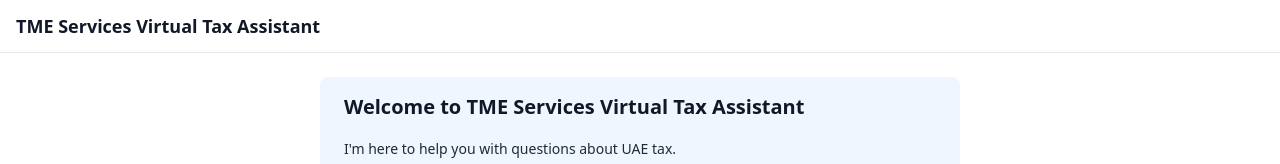
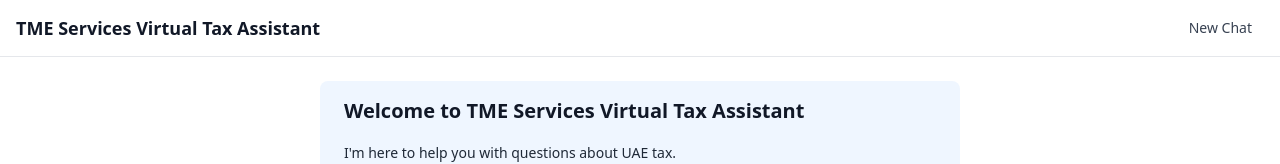
Before and after one commit to universal-damir/tme-tax-frontend, a React (Create React App) app: page /chat in a window 1280 px wide. Shown: the top 164 px of the page. Built offline with nearby package versions, Linux system fonts and the light colour scheme; sample sign-in values are in the browser's storage.

Commit message:
favicon adn new chat button

```diff
--- a/public/index.html
+++ b/public/index.html
@@ -2,7 +2,7 @@
 <html lang="en">
   <head>
     <meta charset="utf-8" />
-    <link rel="icon" href="%PUBLIC_URL%/favicon-gpt" />
+    <link rel="icon" href="%PUBLIC_URL%/favicon-gpt.png" />
     <meta name="viewport" content="width=device-width, initial-scale=1" />
     <meta name="theme-color" content="#000000" />
     <meta
--- a/src/components/TaxChatUI.jsx
+++ b/src/components/TaxChatUI.jsx
@@ -16,6 +16,7 @@
   const [error, setError] = useState(null);
   const messagesEndRef = useRef(null);
   const textareaRef = useRef(null);
+  const [waitingForFirstToken, setWaitingForFirstToken] = useState(false);
 
   const scrollToBottom = () => {
     messagesEndRef.current?.scrollIntoView({ behavior: "smooth" });
@@ -45,6 +46,7 @@
     setIsLoading(true);
     setStreamedMessage('');
     setError(null);
+    setWaitingForFirstToken(true);
 
     try {
       const response = await fetch(`${API_URL}/api/chat`, {
@@ -87,6 +89,7 @@
             const data = JSON.parse(jsonStr);
 
             if (data.type === 'content') {
+              setWaitingForFirstToken(false);
               accumulatedMessage += data.content || '';
               setStreamedMessage(accumulatedMessage);
             } else if (data.type === 'error') {
@@ -112,6 +115,7 @@
         }
       }
     } catch (error) {
+      setWaitingForFirstToken(false);
       console.error('Chat error:', error);
       setError('Failed to send message. Please try again.');
       setMessages(prev => [...prev, {
@@ -130,6 +134,17 @@
     }
   };
 
+  const handleNewChat = () => {
+    setMessages([{
+      sender: 'assistant',
+      text: "## Welcome to TME Services Virtual Tax Assistant\n\nI'm here to help you with questions about UAE tax.\n\nHow can I assist you today?"
+    }]);
+    setInput('');
+    setStreamedMessage('');
+    setError(null);
+    setWaitingForFirstToken(false);
+  };
+
   const MessageContent = ({ text }) => (
     <div className="prose prose-sm max-w-none prose-headings:text-gray-900 prose-p:text-gray-800">
       <ReactMarkdown>{text}</ReactMarkdown>
@@ -141,9 +156,17 @@
       <div className="flex-1 flex flex-col">
         <div className="border-b px-4 py-3 flex items-center justify-between">
           <h1 className="text-lg font-semibold text-gray-900">TME Services Virtual Tax Assistant</h1>
-          <button className="md:hidden p-2 hover:bg-gray-100 rounded-md">
-            <MoreVertical className="w-5 h-5 text-gray-600" />
-          </button>
+          <div className="flex items-center gap-2">
+            <button
+              onClick={handleNewChat}
+              className="hidden md:flex items-center px-3 py-1.5 text-sm text-gray-700 hover:text-gray-900 hover:bg-gray-100 rounded-md transition-colors"
+            >
+              New Chat
+            </button>
+            <button className="md:hidden p-2 hover:bg-gray-100 rounded-md">
+              <MoreVertical className="w-5 h-5 text-gray-600" />
+            </button>
+          </div>
         </div>
 
         <div className="flex-1 overflow-y-auto">
@@ -159,6 +182,19 @@
                 </div>
               </div>
             ))}
+            {waitingForFirstToken && (
+              <div className="mb-6">
+                <div className="flex bg-blue-50 rounded-lg py-4 px-6">
+                  <div className="w-full">
+                    <div className="text-gray-900">
+                      <span className="inline-flex items-center">
+                        <span className="animate-pulse">...</span>
+                      </span>
+                    </div>
+                  </div>
+                </div>
+              </div>
+            )}
             {streamedMessage && (
               <div className="mb-6">
                 <div className="flex bg-blue-50 rounded-lg py-4 px-6">
```
